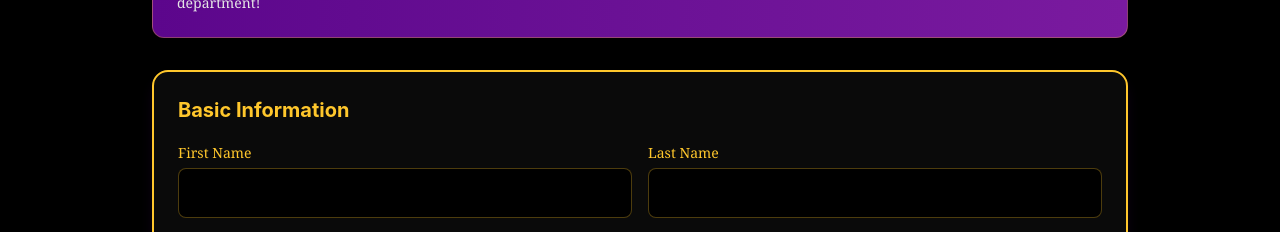
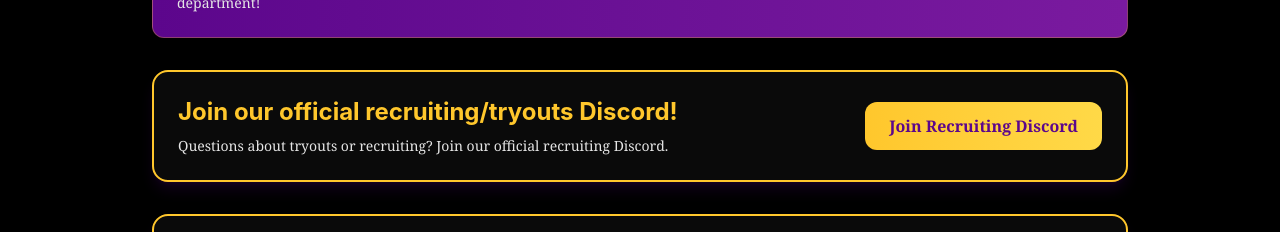
Before and after one commit to rpope5/AU-Esports-Web-Refresh, a Next.js app in the folder apps/web/: page /recruit in a window 1280 px wide. Shown: the part 309-541 px from the top of the page. Built offline with nearby package versions, Linux system fonts and the light colour scheme; no server answers; a web font is replaced by a local one.

Commit message:
Discord Link Implemented

```diff
--- a/apps/web/app/recruit/page.tsx
+++ b/apps/web/app/recruit/page.tsx
@@ -373,6 +373,8 @@
 
 export default function RecruitPage() {
   const apiUrl = process.env.NEXT_PUBLIC_API_URL || "http://localhost:8000";
+  const recruitingDiscordUrl =
+    process.env.NEXT_PUBLIC_RECRUITING_DISCORD_URL || "https://discord.gg/C8gZKgK8B9";
 
   const [form, setForm] = useState<FormState>({
     first_name: "",
@@ -793,6 +795,27 @@
           </p>
         </div>
 
+        <section className="mb-8 rounded-2xl border-2 border-[#FFC72C] bg-neutral-950 p-6 shadow-lg shadow-[#5C068C]/20">
+          <div className="flex flex-col gap-4 md:flex-row md:items-center md:justify-between">
+            <div>
+              <h3 className="text-2xl font-semibold text-[#FFC72C]">
+                Join our official recruiting/tryouts Discord!
+              </h3>
+              <p className="mt-2 text-sm text-neutral-200">
+                Questions about tryouts or recruiting? Join our official recruiting Discord.
+              </p>
+            </div>
+            <a
+              href={recruitingDiscordUrl}
+              target="_blank"
+              rel="noreferrer noopener"
+              className="inline-flex items-center justify-center rounded-xl bg-gradient-to-r from-[#FFC72C] to-[#FFD947] px-6 py-3 font-bold text-[#5C068C] hover:shadow-lg hover:shadow-[#FFC72C]/50 transition-all duration-200"
+            >
+              Join Recruiting Discord
+            </a>
+          </div>
+        </section>
+
         <form onSubmit={onSubmit} className="space-y-8">
           <section className="rounded-2xl border-2 border-[#FFC72C] bg-neutral-950 p-6 shadow-lg shadow-[#5C068C]/20">
             <h3 className="text-xl font-semibold text-[#FFC72C]">Basic Information</h3>
```
Also changed, not shown: 1 other file (tests, documents, lock files or other folders).
